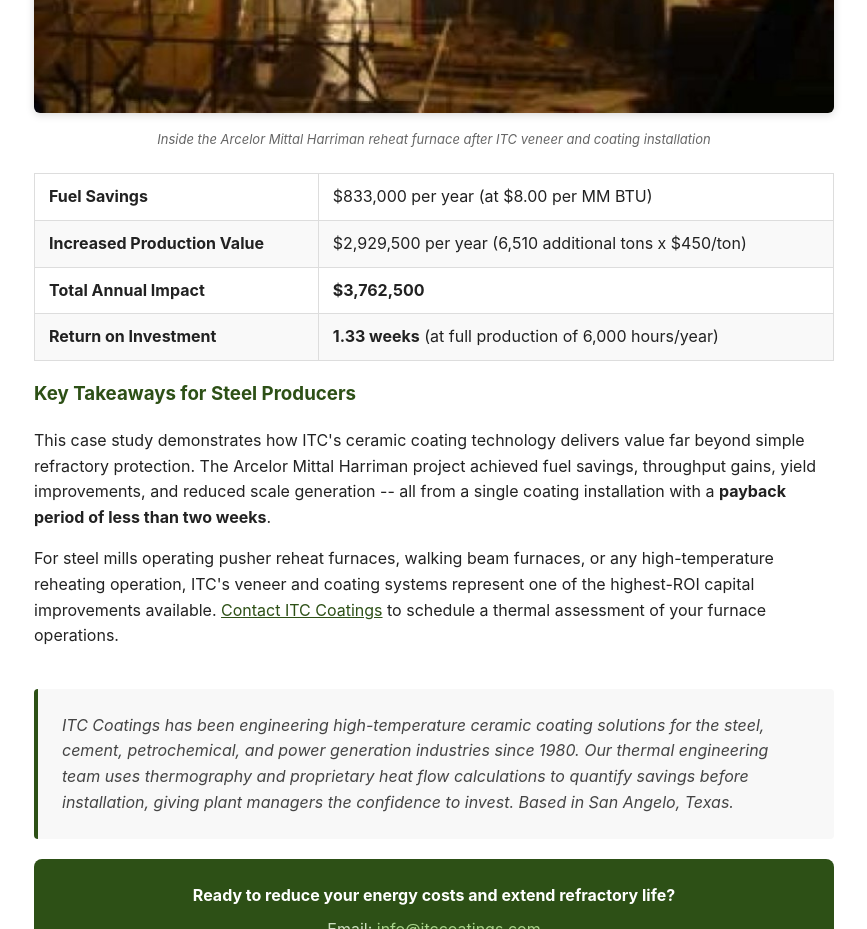
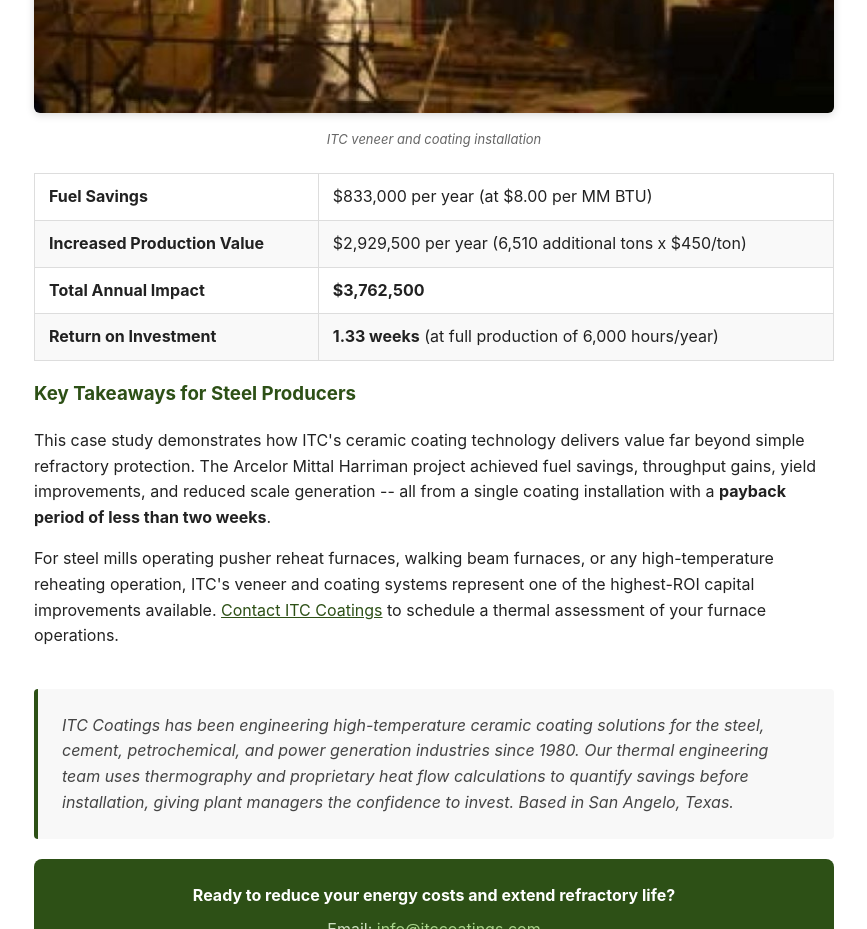
Before and after one commit to ITCCoatings/itc-content, a plain HTML site: page case-study-arcelor-mittal-reheat-furnace.html in a window 1280 px wide. Shown: the part 2620-3549 px from the top of the page, without its empty margins (206-1073 px from the left). Drawn offline with Linux system fonts and the light colour scheme.

Commit message:
Fix caption

```diff
--- a/case-study-arcelor-mittal-reheat-furnace.html
+++ b/case-study-arcelor-mittal-reheat-furnace.html
@@ -66,7 +66,7 @@ hr { border: none; border-top: 1px solid #ddd; margin: 32px 0; }
 
 <h3>Bottom Line Impact</h3>
 <img src="images/ITC-Arcelor-Mittal-Harriman-Reheat-Furnace-Impact_img5.jpg" alt="Interior of Arcelor Mittal Harriman pusher reheat furnace with ITC veneer system" style="max-width:100%;height:auto;border-radius:6px;margin:16px 0;box-shadow:0 2px 8px rgba(0,0,0,0.15);">
-<p style="text-align:center;color:#666;font-size:13px;font-style:italic;margin:-8px 0 24px 0;">Inside the Arcelor Mittal Harriman reheat furnace after ITC veneer and coating installation</p>
+<p style="text-align:center;color:#666;font-size:13px;font-style:italic;margin:-8px 0 24px 0;">ITC veneer and coating installation</p>
 
 <table>
 <tr><td><strong>Fuel Savings</strong></td><td>$833,000 per year (at $8.00 per MM BTU)</td></tr>
```
